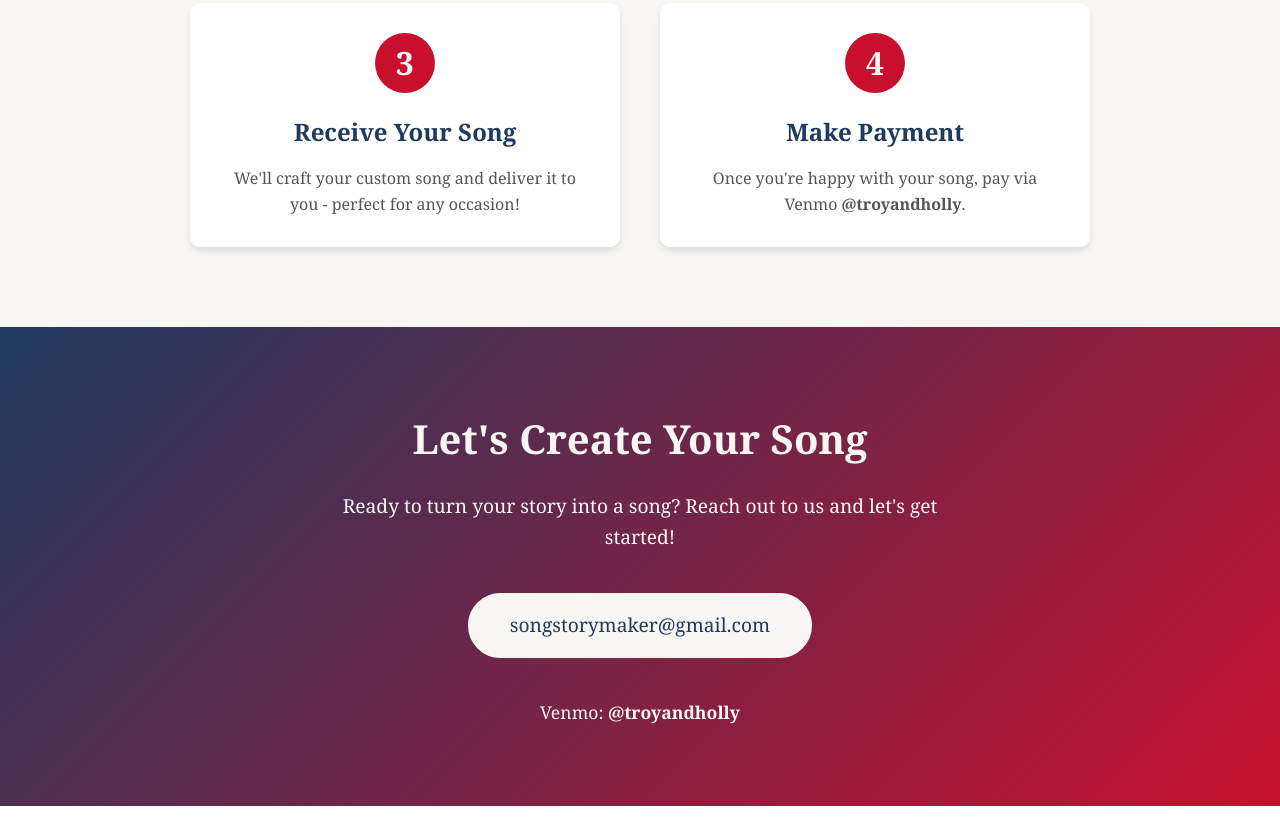
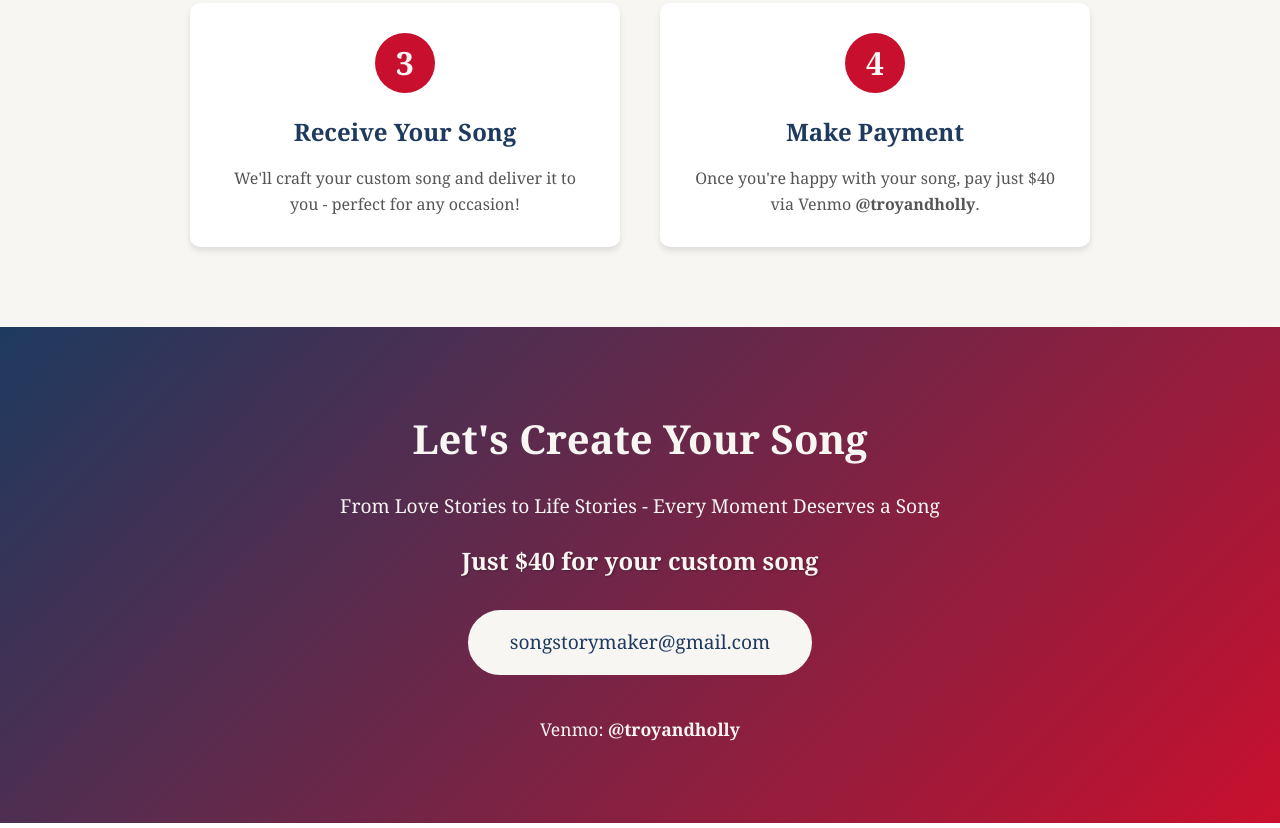
Before and after one commit to tquigley71/songstorymaker, a website: page index.html in a window 1280 px wide. Shown: the part 1412-2240 px from the top of the page. Drawn offline with Linux system fonts and the light colour scheme.

Commit message:
Add 0 pricing to payment step and all contact sections

```diff
--- a/index.html
+++ b/index.html
@@ -12,7 +12,7 @@
         <div class="container">
             <img src="/logo.png" alt="Song Story Maker Logo" class="hero-logo">
             <h1 class="brand">Song Story Maker</h1>
-            <p class="tagline">Custom Songs That Tell Your Story</p>
+            <p class="tagline">When a Card Isn't Enough - Give Them a Song They'll Treasure Forever</p>
         </div>
     </section>
 
@@ -52,7 +52,7 @@
                 <div class="step">
                     <div class="step-number">4</div>
                     <h3>Make Payment</h3>
-                    <p>Once you're happy with your song, pay via Venmo <strong>@troyandholly</strong>.</p>
+                    <p>Once you're happy with your song, pay just $40 via Venmo <strong>@troyandholly</strong>.</p>
                 </div>
             </div>
         </div>
@@ -63,8 +63,9 @@
         <div class="container">
             <h2>Let's Create Your Song</h2>
             <p class="contact-text">
-                Ready to turn your story into a song? Reach out to us and let's get started!
+                From Love Stories to Life Stories - Every Moment Deserves a Song
             </p>
+            <p class="price-text">Just $40 for your custom song</p>
             <div class="contact-info">
                 <a href="mailto:songstorymaker@gmail.com" class="email-button">songstorymaker@gmail.com</a>
                 <p class="venmo-info">Venmo: <strong>@troyandholly</strong></p>
@@ -96,8 +97,9 @@
         <div class="container">
             <h2>Let's Create Your Song</h2>
             <p class="contact-text">
-                Ready to turn your story into a song? Reach out to us and let's get started!
+                From Love Stories to Life Stories - Every Moment Deserves a Song
             </p>
+            <p class="price-text">Just $40 for your custom song</p>
             <div class="contact-info">
                 <a href="mailto:songstorymaker@gmail.com" class="email-button">songstorymaker@gmail.com</a>
                 <p class="venmo-info">Venmo: <strong>@troyandholly</strong></p>
@@ -139,8 +141,9 @@
         <div class="container">
             <h2>Let's Create Your Song</h2>
             <p class="contact-text">
-                Ready to turn your story into a song? Reach out to us and let's get started!
+                From Love Stories to Life Stories - Every Moment Deserves a Song
             </p>
+            <p class="price-text">Just $40 for your custom song</p>
             <div class="contact-info">
                 <a href="mailto:songstorymaker@gmail.com" class="email-button">songstorymaker@gmail.com</a>
                 <p class="venmo-info">Venmo: <strong>@troyandholly</strong></p>
--- a/styles.css
+++ b/styles.css
@@ -301,10 +301,18 @@ body {
 
 .contact-text {
     font-size: 1.2rem;
-    margin-bottom: 40px;
+    margin-bottom: 20px;
     max-width: 600px;
     margin-left: auto;
     margin-right: auto;
+}
+
+.price-text {
+    font-size: 1.5rem;
+    font-weight: bold;
+    color: #f8f6f3;
+    margin-bottom: 30px;
+    text-shadow: 1px 1px 2px rgba(0,0,0,0.3);
 }
 
 .contact-info {
```
